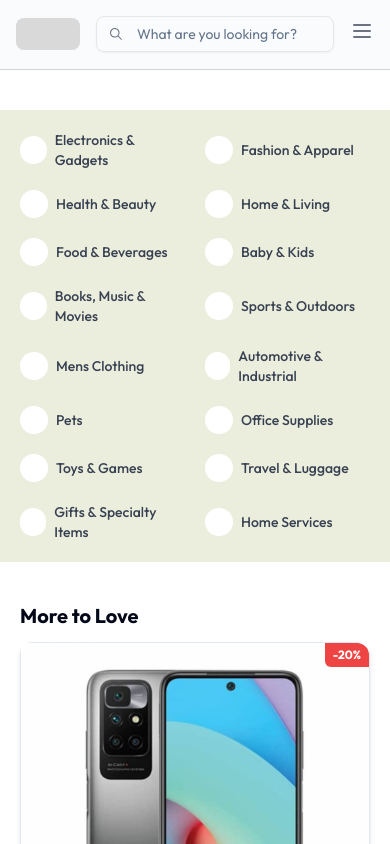
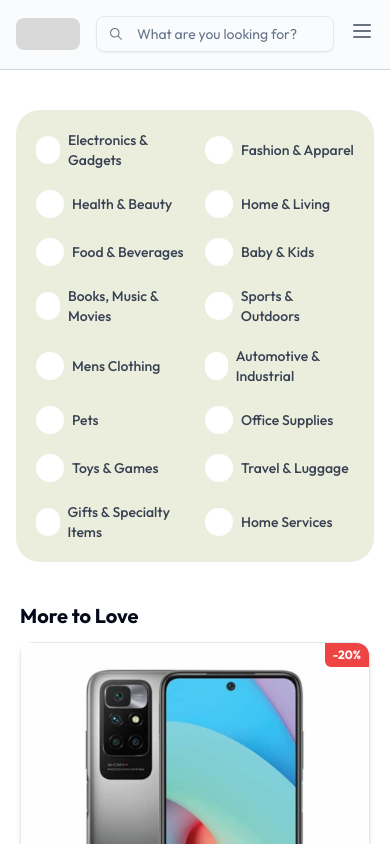
Before and after one commit to Fredasante/easygo-customer, a Next.js app: page / in a window 390 px wide. Shown: the top 844 px of the page. Built offline with nearby package versions, Linux system fonts and the light colour scheme.

Commit message:
fix: responsiveness

```diff
--- a/components/homepage/ProductCategoryCheckbox.tsx
+++ b/components/homepage/ProductCategoryCheckbox.tsx
@@ -11,7 +11,7 @@ const ProductCategoryCheckbox = () => {
   };
 
   return (
-    <section className="grid grid-cols-2 md:grid-cols-3 lg:grid-cols-5 gap-5 lg:gap-8 p-5 lg:p-10 bg-[#ECEEDD] lg:rounded-3xl mt-10">
+    <section className="grid grid-cols-2 md:grid-cols-3 lg:grid-cols-5 gap-5 lg:gap-8 mx-4 lg:mx-0 p-5 lg:p-10 bg-[#ECEEDD] rounded-3xl mt-10">
       {productsCategoryList.map((category, index) => (
         <div key={index} className="flex items-center space-x-2">
           <input
```
